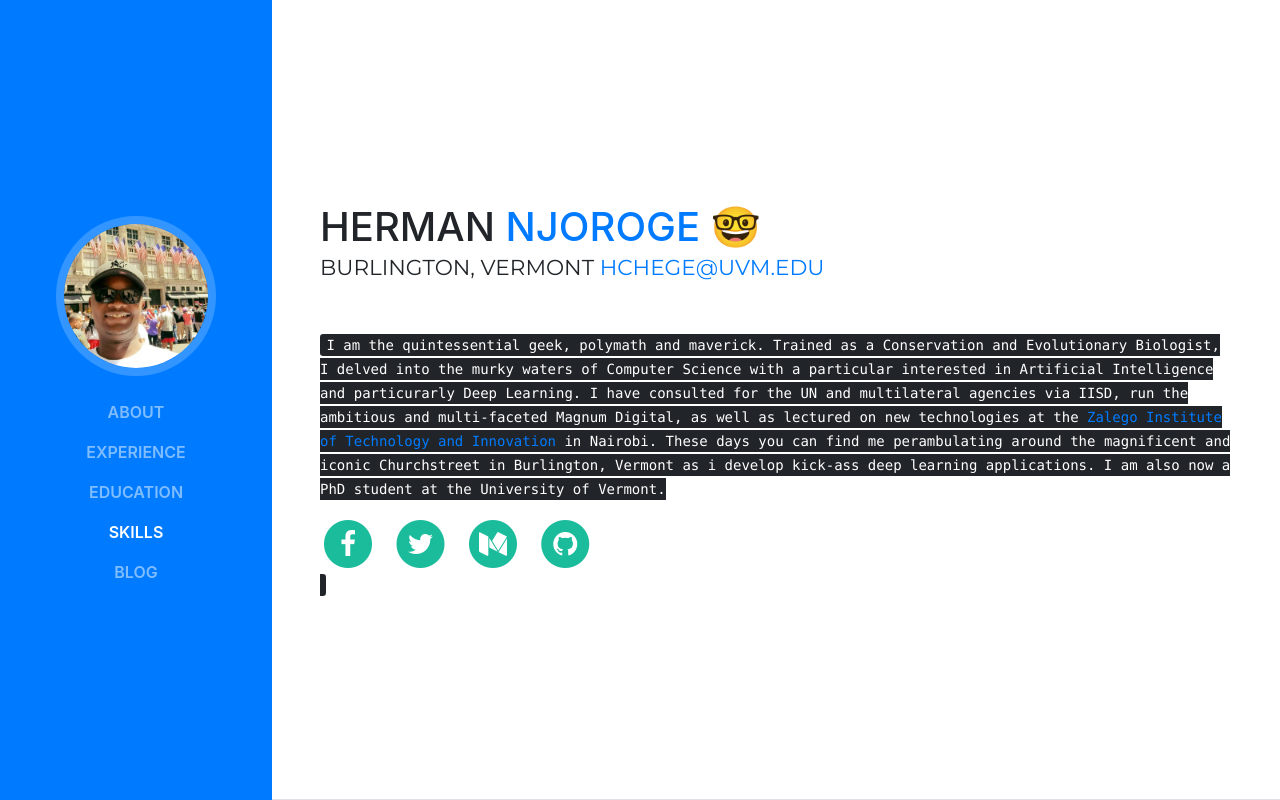
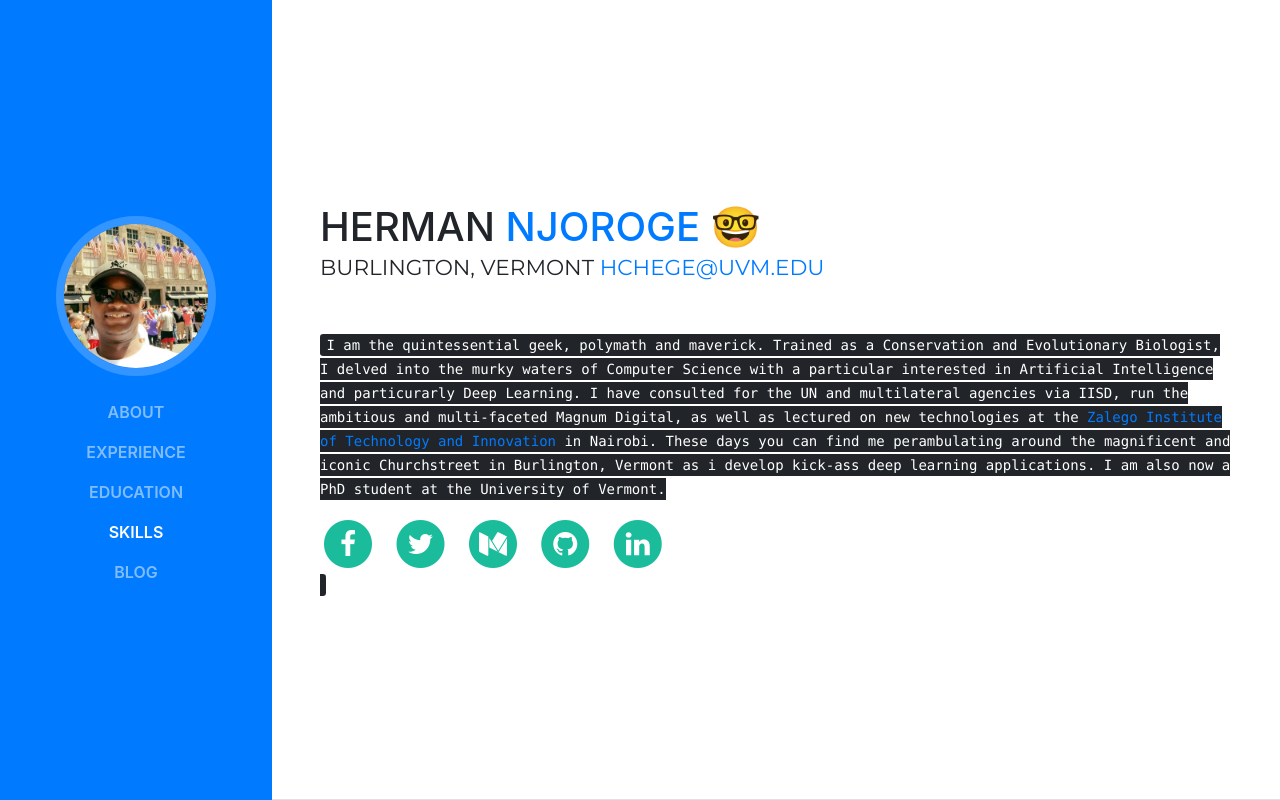
Before and after one commit to nduas77/KenyanGeek.github.io, a website with bundled scripts: page index.html in a window 1280 px wide. Shown: the top 800 px of the page. Built offline with nearby package versions, Linux system fonts and the light colour scheme; a web font is replaced by a local one.

Commit message:
updated index.html
added html link

```diff
--- a/index.html
+++ b/index.html
@@ -116,8 +116,22 @@
                 </span>
               </a>
             </li>
+
+                 <li class="list-inline-item">
+              <a href="https://www.linkedin.com/in/herman-njoroge-5a875756/">
+                <span class="fa-stack fa-lg">
+                  <i class="fa fa-circle fa-stack-2x"></i>
+                  <i class="fa fa-linkedin fa-stack-1x fa-inverse"></i>
+                </span>
+              </a>
+            </li>
+
+
           </ul>
+        </div>
       </section>
+
+
     </div>
       <section class="resume-section p-3 p-lg-5 d-flex flex-column" id="experience">
         <div class="my-auto">
```
